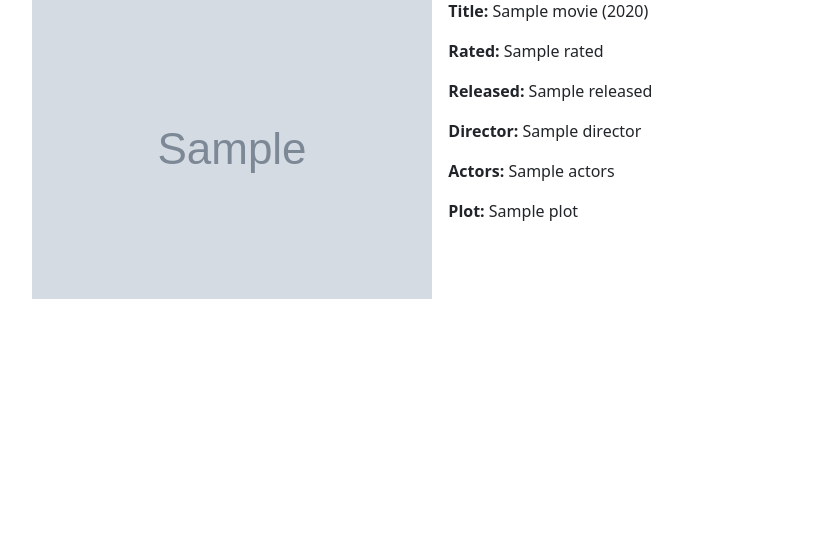
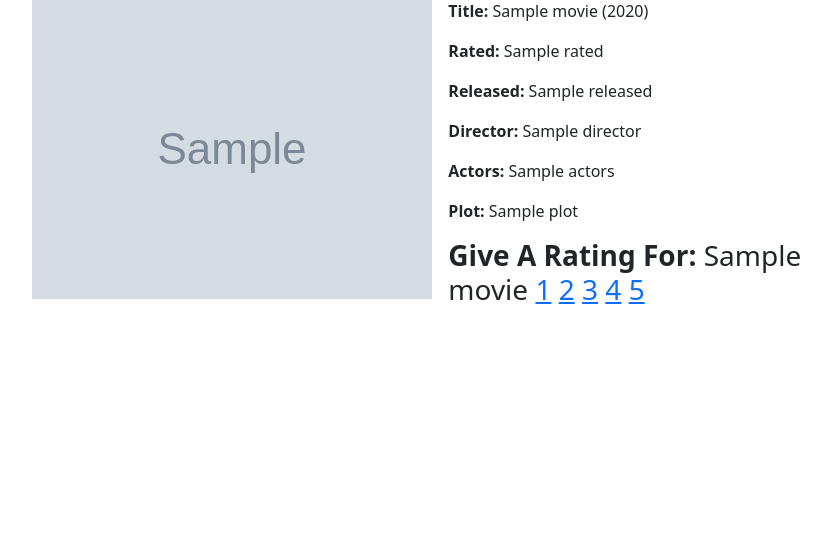
Before and after one commit to kaleper/AI-Assisted-Movie-Reviews, a PHP site: template app/views/omdb/index.php in a window 1280 px wide. Shown: the part 156-704 px from the top of the page, without its empty margins (185-1016 px from the left). Run offline with PHP 8.4, Linux system fonts and the light colour scheme; the visitor is signed in with stand-in values (Sample User, id 1); tables that the repository leaves empty or names only in its code hold one stand-in row (values such as "Sample post"); the template is opened without the code that fills it: most values are stand-ins (such as "Sample title", 1, 10 or a date in 2020); grey boxes marked "Sample" are stand-in pictures; data that the repository does not hold is empty.

Commit message:
Add rating when searching a movie
Directs to new controller to handle parameters passed into the url - the title and the rating

```diff
--- a/app/controllers/omdb.php
+++ b/app/controllers/omdb.php
@@ -40,4 +40,9 @@ class OMdb extends Controller {
     // print_r($movie);
     // die;
 
+
+  public function review($movie_title, $rating) {
+    var_dump($movie_title);
+    var_dump($rating);
   }
+}
--- a/app/views/omdb/index.php
+++ b/app/views/omdb/index.php
@@ -44,6 +44,16 @@
                             <p>
                                 <strong>Plot: </strong>" . htmlspecialchars($data['movie']['Plot']) . "
                             </p>
+                            <h3>
+                                <strong>Give A Rating For:  </strong>" .$data['movie']['Title'] . "
+                                    <span>
+                                        <a href='review/". $data['movie']['Title'] . "/1'>1</a>
+                                        <a href='review/". $data['movie']['Title'] . "/2'>2</a>
+                                        <a href='review/". $data['movie']['Title'] . "/3'>3</a>
+                                        <a href='review/". $data['movie']['Title'] . "/4'>4</a>
+                                        <a href='review/". $data['movie']['Title'] . "/5'>5</a>
+                                    </span>
+                            </h3>
                         </div>
                     </div>
                 ";
```
